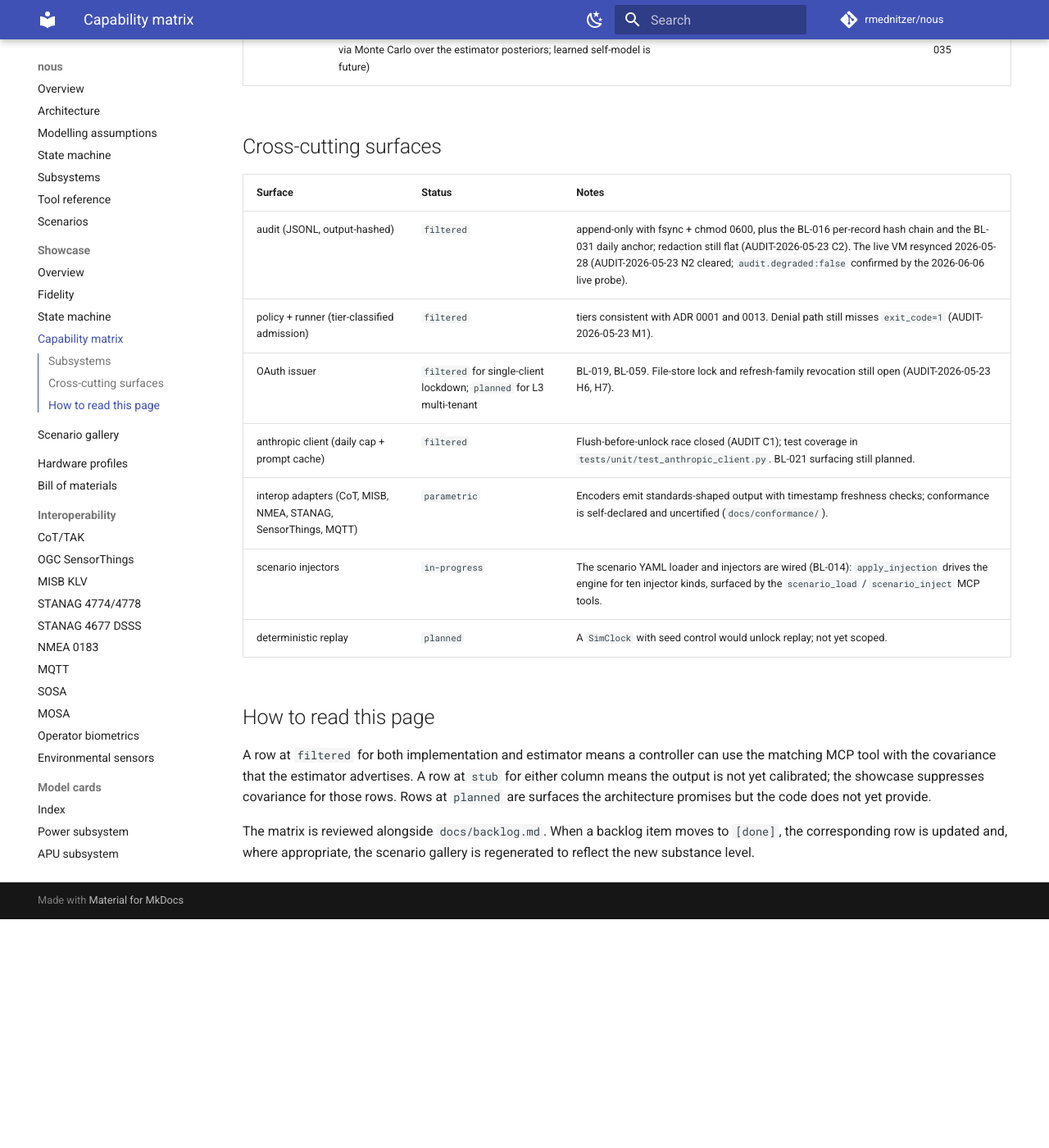
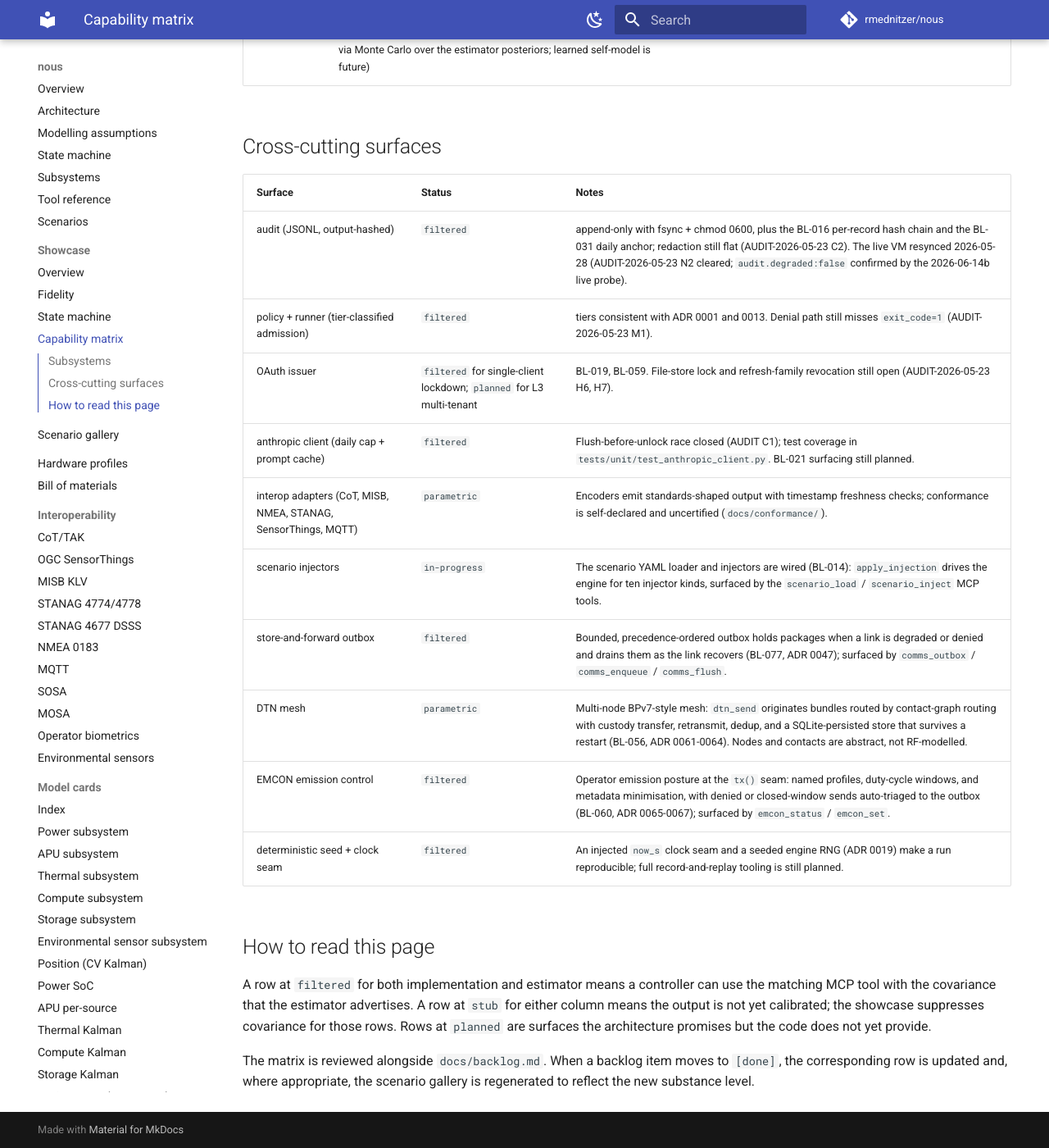
Before and after one commit to rmednitzer/nous, an MkDocs documentation site: the page built from docs/showcase/capability-matrix.md, in a window 1280 px wide and 1400 px high, scrolled down 1501 px. Shown: the whole window at 82% size. Built offline with MkDocs 1.6.1 and Material for MkDocs 9.7.7, drawn with Linux system fonts in a browser that asks for light colours; comment, search, counter and statistics services are not loaded; before the commit the page ends 2622 px from its top, so only the background shows below that; some of the changed text lies outside the part shown.

Commit message:
docs(showcase): refresh public content for the current feature set (#162)
The public showcase had drifted behind shipped code. Hand-authored pages: the
capability matrix's cross-cutting surfaces now list the store-and-forward outbox
(BL-077), the DTN mesh (BL-056, ADR 0061-0064), and EMCON emission control
(BL-060, ADR 0065-0067), and a deterministic seed + clock seam row (ADR 0019)
replaces the stale 'deterministic replay: planned' entry; the comms row and the
showcase overview gain the same comms-stack capabilities; the fidelity legend
drops the now-done propagation model (BL-048) from its 'planned' examples in
favour of the still-open particle filter (BL-030); review/audit pointers move to
the 2026-06-15b (docs) and 2026-06-14b (live probe) baselines.

Regenerated the scenario gallery telemetry (deterministic per ADR 0019):
docs/showcase/data/*.jsonl and the c2-degraded-comms page were stale against
current comms physics (the scenario's comms state is now 'limited', not
'degraded'). The Docs workflow regenerates these on every deploy, so the
published site was already current; this brings the committed copy in line.

Gates green: pytest 1076, mkdocs strict, ruff, mypy, policy, make schema (no drift).

https://claude.ai/code/session_017eybTXAGZEoHcYPt5rUMVP

```diff
--- a/docs/showcase/capability-matrix.md
+++ b/docs/showcase/capability-matrix.md
@@ -4,17 +4,17 @@ Per-subsystem, per-estimator view of what is real today and what is
 not. The badges are defined in [Fidelity](fidelity.md). Each row
 points at the backlog item that is expected to raise the badge.
 
-Last reviewed: 2026-06-06.
+Last reviewed: 2026-06-15.
 
 > **Deployment note.** The badges below track `origin/main` (most
-> recently the BL-013 cloud-path landing, PR #110). The live VM
+> recently the BL-056 DTN mesh and BL-060 EMCON layers). The live VM
 > auto-updates from `main` within about five minutes of a merge (see
 > [deployment](../deployment.md)), so it picks up a badge change on the next
 > poll after `origin/main` advances. The earliest live MCP audit
 > ([`docs/audit-2026-05-23.md`](../audit-2026-05-23.md)) predates the L1
-> catch-up train; the 2026-06-06 audit
-> ([`docs/audit-2026-06-06.md`](../audit-2026-06-06.md)) records the
-> current state.
+> catch-up train; the 2026-06-15b audit
+> ([`docs/audit-2026-06-15b.md`](../audit-2026-06-15b.md)) records the
+> current documentation and profile state.
 
 ## Subsystems
 
@@ -29,7 +29,7 @@ Last reviewed: 2026-06-06.
 | sensors | `filtered` (temp / humidity / baro; authoritative ambient source) | `filtered` (multi-channel Kalman with bounds validation) | [subsystem](../model-cards/subsystem-sensors.md), [estimator](../model-cards/estimator-sensors-kalman.md) | BL-009 |
 | position | `filtered` (lat / lon / alt dead-reckoning + GNSS fix gating + IMU drift) | `parametric` (v0.1 linear-Kalman passthrough with NaN/Inf validation; nonlinear IMU fusion is BL-026) | [estimator](../model-cards/estimator-position-kalman.md) | BL-010, BL-026 |
 | biometrics | `filtered` (HR / core temp / hydration / cognitive load with physiological clamps) | `filtered` (multi-channel Kalman; physiology grounding is BL-040) | [estimator](../model-cards/estimator-biometrics-kalman.md) | BL-011, BL-029, BL-040 |
-| comms | `filtered` (per-link envelopes drive FSM `state.comms_state` each tick) | `parametric` (per-link belief tracker; full transition particle filter is BL-030) | [estimator](../model-cards/estimator-comms-particle.md) | BL-012, BL-030, BL-048 |
+| comms | `filtered` (per-link envelopes drive FSM `state.comms_state` each tick; propagation link budget, store-and-forward outbox, DTN mesh, and EMCON posture layered on top) | `parametric` (per-link belief tracker; full transition particle filter is BL-030) | [estimator](../model-cards/estimator-comms-particle.md) | BL-012, BL-030, BL-048, BL-056, BL-060, BL-077 |
 | inference | `parametric` (local-path with profile-derived latency / energy / capacity; cloud path registered via `inference_cloud`, ADR 0034, routing the SC-5 fallback ladder to the capped Anthropic client and degrading to the local mock; call enrichment landed in BL-069 / ADR 0035: tier selection, adaptive thinking on the advanced tier, and streaming for long generations) | n/a | [local mock](../model-cards/inference-local-mock.md) | BL-013, BL-043, BL-069 |
 | self model | `parametric` (assess / viability emit calibrated `p5`/`p50`/`p95` claims via Monte Carlo over the estimator posteriors; learned self-model is future) | n/a | [self-model](../model-cards/self-model.md) | BL-018, BL-035 |
 
@@ -37,13 +37,16 @@ Last reviewed: 2026-06-06.
 
 | Surface | Status | Notes |
 | --- | --- | --- |
-| audit (JSONL, output-hashed) | `filtered` | append-only with fsync + chmod 0600, plus the BL-016 per-record hash chain and the BL-031 daily anchor; redaction still flat (AUDIT-2026-05-23 C2). The live VM resynced 2026-05-28 (AUDIT-2026-05-23 N2 cleared; `audit.degraded:false` confirmed by the 2026-06-06 live probe). |
+| audit (JSONL, output-hashed) | `filtered` | append-only with fsync + chmod 0600, plus the BL-016 per-record hash chain and the BL-031 daily anchor; redaction still flat (AUDIT-2026-05-23 C2). The live VM resynced 2026-05-28 (AUDIT-2026-05-23 N2 cleared; `audit.degraded:false` confirmed by the 2026-06-14b live probe). |
 | policy + runner (tier-classified admission) | `filtered` | tiers consistent with ADR 0001 and 0013. Denial path still misses `exit_code=1` (AUDIT-2026-05-23 M1). |
 | OAuth issuer | `filtered` for single-client lockdown; `planned` for L3 multi-tenant | BL-019, BL-059. File-store lock and refresh-family revocation still open (AUDIT-2026-05-23 H6, H7). |
 | anthropic client (daily cap + prompt cache) | `filtered` | Flush-before-unlock race closed (AUDIT C1); test coverage in `tests/unit/test_anthropic_client.py`. BL-021 surfacing still planned. |
 | interop adapters (CoT, MISB, NMEA, STANAG, SensorThings, MQTT) | `parametric` | Encoders emit standards-shaped output with timestamp freshness checks; conformance is self-declared and uncertified (`docs/conformance/`). |
 | scenario injectors | `in-progress` | The scenario YAML loader and injectors are wired (BL-014): `apply_injection` drives the engine for ten injector kinds, surfaced by the `scenario_load` / `scenario_inject` MCP tools. |
-| deterministic replay | `planned` | A `SimClock` with seed control would unlock replay; not yet scoped. |
+| store-and-forward outbox | `filtered` | Bounded, precedence-ordered outbox holds packages when a link is degraded or denied and drains them as the link recovers (BL-077, ADR 0047); surfaced by `comms_outbox` / `comms_enqueue` / `comms_flush`. |
+| DTN mesh | `parametric` | Multi-node BPv7-style mesh: `dtn_send` originates bundles routed by contact-graph routing with custody transfer, retransmit, dedup, and a SQLite-persisted store that survives a restart (BL-056, ADR 0061-0064). Nodes and contacts are abstract, not RF-modelled. |
+| EMCON emission control | `filtered` | Operator emission posture at the `tx()` seam: named profiles, duty-cycle windows, and metadata minimisation, with denied or closed-window sends auto-triaged to the outbox (BL-060, ADR 0065-0067); surfaced by `emcon_status` / `emcon_set`. |
+| deterministic seed + clock seam | `filtered` | An injected `now_s` clock seam and a seeded engine RNG (ADR 0019) make a run reproducible; full record-and-replay tooling is still planned. |
 
 ## How to read this page
 
```
Also changed, not shown: docs/showcase/README.md (+9 -7 lines), docs/showcase/fidelity.md (+1 -1 lines), docs/showcase/scenarios/c2-degraded-comms.md (+1 -1 lines), 7 other files.
